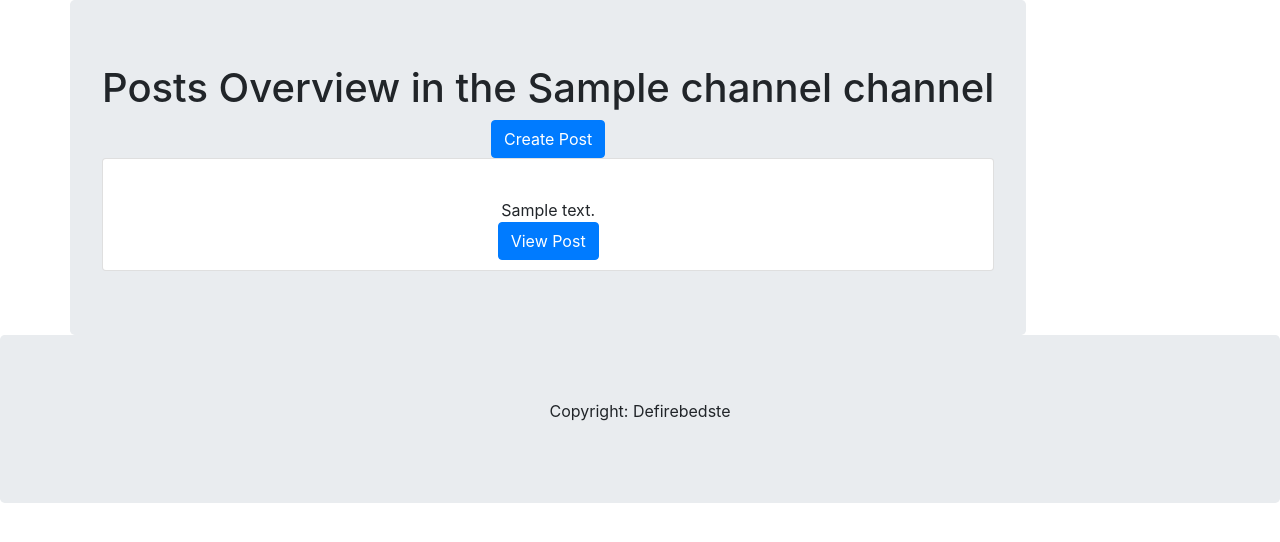
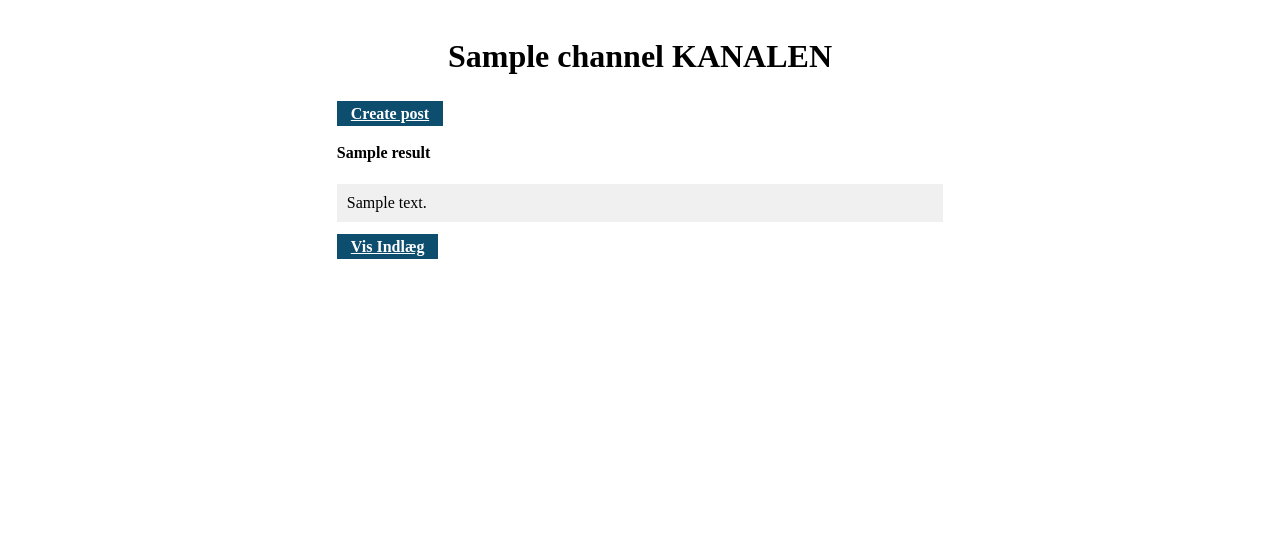
Before and after one commit to SebastianThomsen/Forum-Projekt-1, a PHP site: template app/frontend/pages/posts.php in a window 1280 px wide. Shown: the top 542 px of the page. Run offline with PHP 8.4, Linux system fonts and the light colour scheme; the template is opened without the code that fills it: most values are stand-ins (such as "Sample title", 1, 10 or a date in 2020).

Commit message:
Endnu bedre yeah

```diff
--- a/app/frontend/includes/header.php
+++ b/app/frontend/includes/header.php
@@ -11,6 +11,8 @@
   <script src="https://maxcdn.bootstrapcdn.com/bootstrap/4.1.0/js/bootstrap.min.js"></script>
 
   <link rel="stylesheet" type="text/css" href="styles.css"> <!-- Link til CSS-filen -->
+
+
   <style>
     .fakeimg {
       height: 200px;
--- a/app/frontend/pages/posts.php
+++ b/app/frontend/pages/posts.php
@@ -1,25 +1,32 @@
-<div class="container">
-    <div class="row">
-        <div class="jumbotron text-center" style="margin-bottom:0">
-            <h1>Posts Overview in the <?php echo $channel->name; ?> channel</h1>
+<!DOCTYPE html>
+<html>
+<head>
+    <link rel="stylesheet" type="text/css" href="poststyles.css">
+</head>
+<body>
+    <div class="container">
+        <div class="row">
+            <div id="posts-container"> <!-- Fjern jumbotron klassen -->
+                <div class="header">
+                    <h1><?php echo $channel->name; ?> KANALEN</h1>
+                    <a href="create-post.php?channel_id=<?php echo $channel_id; ?>" class="btn btn-primary create-post-btn">Create post</a>
+                </div>
 
-            <?php
-            echo '<a href="create-post.php?channel_id=' . $channel_id . '" class="btn btn-primary">Create Post</a>';
-
-            if ($posts->count()) {
-                foreach ($posts->results() as $p) {
-                    echo '<div class="card">';
-                    echo '<div class="card-body">';
-                    echo '<h4 class="card-title">' . $p->title . '</h4>';
-                    echo '<p class="card-text">' . $p->content . '</p>';
-                    echo '<a href="comments.php?post_id=' . $p->post_id . '" class="btn btn-primary">View Post</a>';
-                    echo '</div>';
-                    echo '</div>';
-                }
-            } else {
-                echo '<div class="alert alert-danger"><strong></strong>No posts found!</div>';
-            }
-            ?>
+                <?php if ($posts->count()) : ?>
+                    <?php foreach ($posts->results() as $p) : ?>
+                        <div class="card">
+                            <div class="card-body">
+                                <h4 class="card-title"><?php echo $p->title; ?></h4>
+                                <p class="card-text"><?php echo $p->content; ?></p>
+                                <a href="comments.php?post_id=<?php echo $p->post_id; ?>" class="btn btn-primary">Vis Indlæg</a>
+                            </div>
+                        </div>
+                    <?php endforeach; ?>
+                <?php else : ?>
+                    <div class="alert alert-danger"><strong>Ingen indlæg fundet!</strong></div>
+                <?php endif; ?>
+            </div>
         </div>
     </div>
-</div>
+</body>
+</html>
--- a/app/frontend/pages/styles.css
+++ /dev/null
@@ -1,41 +0,0 @@
-.channel-card {
-    margin-bottom: 10px;
-}
-
-.card-body {
-    padding: 10px;
-}
-
-.card-title {
-    margin: 0;
-    color: white;
-    font-family: Arial, sans-serif;
-    font-weight: bold;
-    font-size: 1.5rem;
-}
-
-.card-text {
-    margin: 0;
-}
-
-/* Tilføj en klasse for at ændre baggrunden af den øverste del */
-.top-box {
-    background-color: #0D4D6D;/* Farven for den øverste del */
-}
-
-/* Tilføj en klasse for at ændre baggrunden af den nederste del */
-.bottom-box {
-    background-color: rgba(13, 77, 109, 0.43); /* Baggrundsfarve med 43% gennemsigtighed for den nederste del */
-}
-
-/* Tilføj en klasse for at formatere knapteksten */
-.view-button-text {
-    color: white; /* Hvid farve */
-    font-family: Arial, sans-serif; /* Skrifttypen Arial */
-    font-weight: bold; /* Fed skrift */
-    text-decoration: none; /* Fjern understregning fra knapteksten */
-}
-
-.mb-3{
-    margin-bottom: 0rem !important;
-}
--- /dev/null
+++ b/poststyles.css
@@ -0,0 +1,114 @@
+/* Tilføj styling til containeren for at centrere indholdet */
+.container {
+    display: flex;
+    flex-direction: column;
+    align-items: center;
+}
+
+/* Tilføj styling til jumbotronen */
+.jumbotron {
+    margin: 0 auto; /* Centrer jumbotron vandret i containeren */
+    margin-bottom: 5rem;
+}
+
+/* Tilføj styling til overskriften */
+.header h1 {
+    margin: 30px auto; /* Centrer overskriften vandret og tilføj afstand nedad */
+    text-align: center; /* Centrer tekst */
+    font-weight: bold; /* Gør teksten fed */
+
+}
+
+/* Tilføj styling til "Create Post" knappen */
+.create-post-btn {
+    margin: 0px 0; /* Tilføj afstand over knappen */
+    margin-right: 500px;
+    margin-bottom: 50px;
+    border-radius: 0; /* Fjern afrundede kanter */
+    background-color: #0D4D6D; /* Ændr baggrundsfarven */
+    color: white; /* Ændr tekstfarven til hvid */
+    font-weight: bold; /* Gør teksten fed */
+    padding: 4px 14px; /* Tilføj indrykning (polstring) til knappen */
+
+    /* Tilføj en overgangseffekt for glidende farveskift */
+    transition: background-color 0.3s;
+}
+
+/* Når musen holdes over knappen */
+.create-post-btn:hover {
+    background-color: rgba(13, 77, 109, 0.43); /* Ændr baggrundsfarven ved hover */
+}
+
+/* Fjern fokusrammen (blå streg) */
+.create-post-btn:focus {
+    outline: none !important;
+    border: none !important;
+}
+
+/* Fjern fokusrammen (blå streg) fra links */
+a:focus {
+    outline: none !important;
+}
+
+/* Tilføj styling til forfatterkassen */
+.author-box {
+    background-color: #0D4D6D; /* Baggrundsfarve */
+    color: white; /* Tekstfarve */
+    padding: 10px; /* Tilføj indrykning (polstring) */
+    border-radius: 5px; /* Afrundede kanter for kassen */
+    margin-top: 10px; /* Afstand til posten over */
+}
+
+
+/* Tilføj styling til kortet og andre elementer efter behov */
+.card {
+    margin-bottom: 50px; /* Tilføj en mindre margen mellem postelementerne */
+    border: none; /* Fjern kanten (border) */
+
+}
+
+.card-body {
+    /* Tilpas kortets indholdsstyling her */
+}
+
+.card-title {
+    color: black; /* Ændr tekstfarven til sort */
+
+}
+
+.card-text {
+    background-color: rgba(0, 0, 0, 0.06); /* Baggrundsfarve med 6% opacitet */
+    padding: 10px; /* Tilføj indrykning (polstring) */
+    border-radius: none; /* Afrundede kanter */
+    margin-top: 10px; /* Afstand til overskriften over */
+    color: black; /* Ændr tekstfarven til sort */
+
+    /* Fjern faste højde og bredde, og brug auto-højde og -bredde */
+
+
+}
+
+/* Tilføj styling til "Vis Indlæg" knappen */
+.btn-primary {
+    border-radius: 0; /* Fjern afrundede kanter */
+    background-color: #0D4D6D; /* Ændr baggrundsfarven */
+    color: white; /* Ændr tekstfarven til hvid */
+    font-weight: bold; /* Gør teksten fed */
+    padding: 4px 14px; /* Tilføj indrykning (polstring) til knappen */
+
+    /* Tilføj en overgangseffekt for glidende farveskift */
+    transition: background-color 0.3s;
+}
+
+/* Når musen holdes over knappen */
+.btn-primary:hover {
+    background-color: rgba(13, 77, 109, 0.43); /* Ændr baggrundsfarven ved hover */
+}
+
+.btn {
+    /* Tilpas knappens styling her */
+}
+
+.alert {
+    /* Tilpas advarselsboksen styling her */
+}
--- a/styles.css
+++ b/styles.css
@@ -1,3 +1,5 @@
+/* Denne styles.css er til forum overview/channel overview*/
+
 .channel-card {
     margin-bottom: 10px;
 }
```
